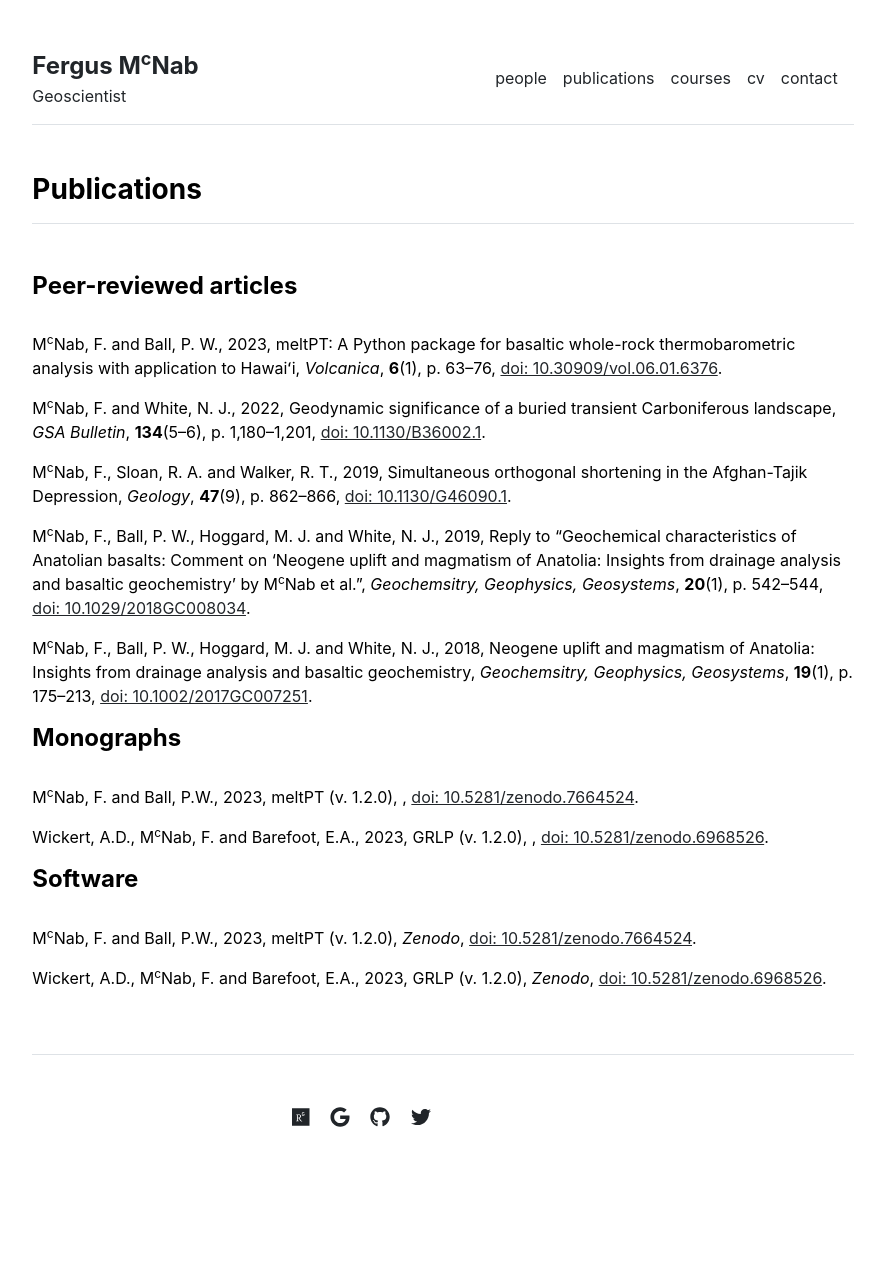
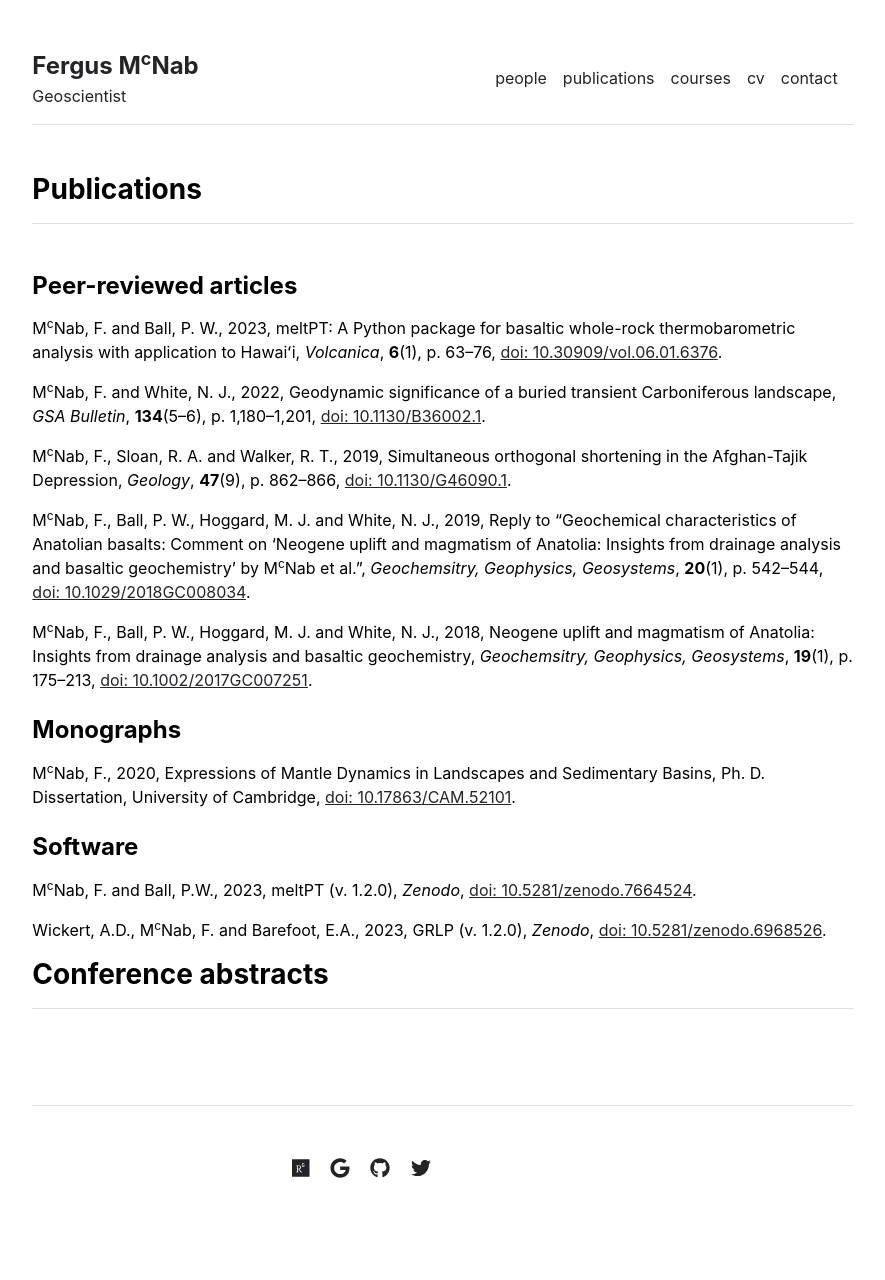
Before and after one commit to fmcnab/fmcnab.github.io, a Jekyll site: the page built from publications.md, in a window 1280 px wide. Shown: the whole page, without its empty margins (197-1082 px from the left). Built offline with Jekyll 4.4.1, drawn with Linux system fonts in a browser that asks for light colours; before the commit the page ends 1229 px from its top, so only the background shows below that.

Commit message:
Fix bugs and formatting in publications.

```diff
--- a/_data/publications.yml
+++ b/_data/publications.yml
@@ -13,6 +13,6 @@ peer_reviewed:
 monographs:
 - {names: 'M<sup>c</sup>Nab, F.', year: '2020', title: 'Expressions of Mantle Dynamics in Landscapes and Sedimentary Basins', description: 'Ph. D. Dissertation, University of Cambridge', doi: '10.17863/CAM.52101', url: 'https://doi.org/10.17863/CAM.52101'}
 
-monographs:
+software:
 - {names: 'M<sup>c</sup>Nab, F. and Ball, P.W.', year: '2023', title: 'meltPT (v. 1.2.0)', publisher: 'Zenodo', doi: '10.5281/zenodo.7664524', url: 'https://doi.org/10.5281/zenodo.7664524'}
 - {names: 'Wickert, A.D., M<sup>c</sup>Nab, F. and Barefoot, E.A.', year: '2023', title: 'GRLP (v. 1.2.0)', publisher: 'Zenodo', doi: '10.5281/zenodo.6968526', url: 'https://doi.org/10.5281/zenodo.6968526'}
--- a/_includes/publications.html
+++ b/_includes/publications.html
@@ -6,18 +6,19 @@
         <p><a href="{{ item.url }}">{{ item.name }}</a></p>
       {% endfor %}
     {% else %}
-      <h4 class="fw-bold pb-3 mb-3">Peer-reviewed articles</h4>
+      <h4 class="fw-bold pb-2 mb-2">Peer-reviewed articles</h4>
       {% for item in site.data.publications.peer_reviewed %}
         <p>{{ item.names }}, {{ item.year }}, {{ item.title }}, <i>{{ item.journal }}</i>, <b>{{ item.vol }}</b>({{ item.num }}), p. {{ item.pages }}, <a href="{{ item.url }}">doi: {{ item.doi }}</a>.</p>
       {% endfor %}
-      <h4 class="fw-bold pb-3 mb-3 mt-3">Monographs</h4>
+      <h4 class="fw-bold pb-2 mb-2 mt-4">Monographs</h4>
       {% for item in site.data.publications.monographs %}
         <p>{{ item.names }}, {{ item.year }}, {{ item.title }}, {{ item.description }}, <a href="{{ item.url }}">doi: {{ item.doi }}</a>.</p>
       {% endfor %}
-      <h4 class="fw-bold pb-3 mb-3 mt-3">Software</h4>
-      {% for item in site.data.publications.monographs %}
+      <h4 class="fw-bold pb-2 mb-2 mt-4">Software</h4>
+      {% for item in site.data.publications.software %}
         <p>{{ item.names }}, {{ item.year }}, {{ item.title }}, <i>{{ item.publisher }}</i>, <a href="{{ item.url }}">doi: {{ item.doi }}</a>.</p>
       {% endfor %}
+      <h3 class="fw-bold border-bottom pb-3 mb-5">Conference abstracts</h3>
     {% endif %}
   </div>
 </div>
```
